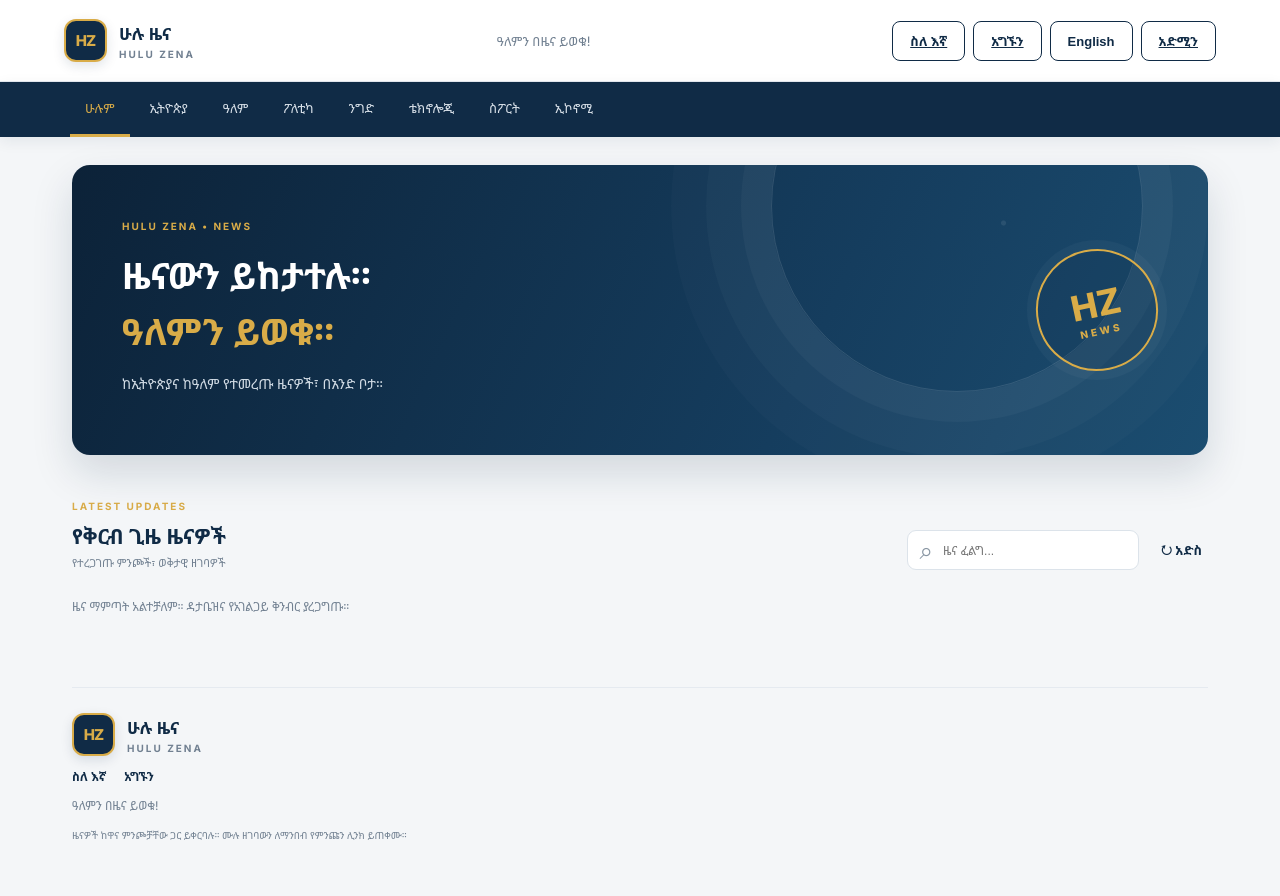
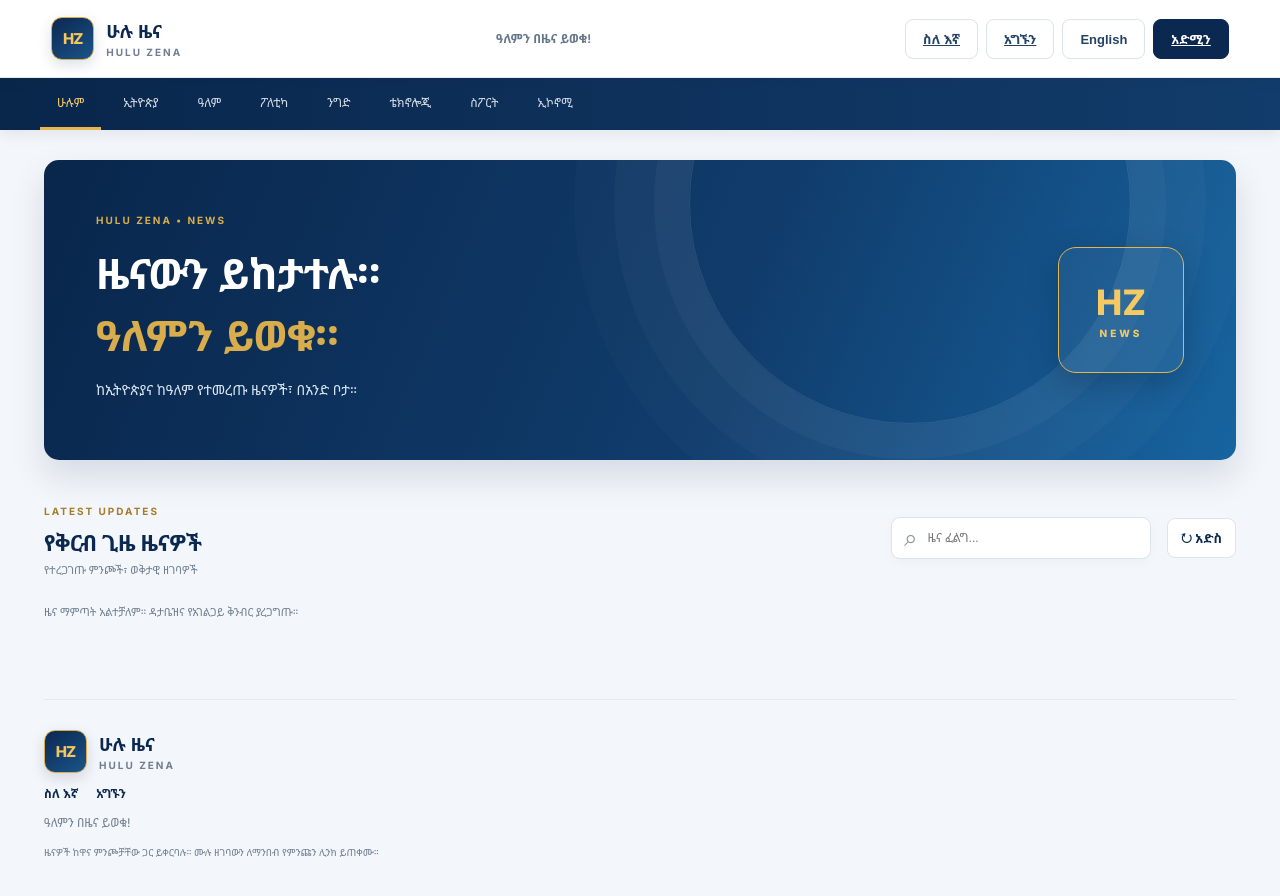
Before and after one commit to birhanubiyadgie23-sys/hulu-zena, a website: page public/index.html in a window 1280 px wide. Drawn offline with Linux system fonts and the light colour scheme; no server answers.

Commit message:
Refresh public HULU ZENA news portal design without flag imagery

```diff
--- a/public/styles.css
+++ b/public/styles.css
@@ -34,3 +34,56 @@ footer{border-top:1px solid var(--line);margin-top:60px;padding:25px 0;color:var
 .footer-links{display:flex;gap:18px;flex-wrap:wrap;margin:12px 0}.footer-links a,.site-links a{color:var(--navy);font-weight:700;text-decoration:none}.footer-links a:hover,.site-links a:hover{text-decoration:underline;color:#9a762d}
 .page-container{max-width:900px;min-height:55vh;margin:0 auto;padding:42px 22px}.page-card{background:#fff;border:1px solid var(--line);border-radius:18px;padding:clamp(24px,5vw,48px);box-shadow:var(--shadow)}.page-card h1{color:var(--navy);font-size:clamp(25px,4vw,36px);margin:10px 0 18px}.page-card p{line-height:2;color:#617080;white-space:pre-line}.page-card .contact-form{margin-top:24px}.site-links{display:flex;gap:10px;flex-wrap:wrap;margin-top:24px}.site-links a{display:inline-flex;padding:9px 14px;border:1px solid var(--line);border-radius:999px}.news-image-placeholder{display:grid;place-items:center;background:linear-gradient(135deg,#102b46,#1b4d70);color:#d9ac48;font:800 36px Inter;letter-spacing:-2px}.reader-footer{max-width:900px;margin:20px auto;padding:20px}
 @media(max-width:700px){.header-actions{flex-wrap:wrap;justify-content:flex-end}.topbar{height:auto;min-height:82px;padding-top:12px;padding-bottom:12px;gap:8px}.page-container{padding:24px 14px}.reader-tools{flex-wrap:wrap;justify-content:flex-end}}
+
+
+/* HULU ZENA public news portal refresh — no flag artwork */
+:root{--navy:#0b2850;--navy2:#143e70;--gold:#d9ad4b;--blue:#1269d9;--ink:#142b45;--paper:#f3f6fa;--muted:#6f7e90;--line:#e4eaf1}
+body{background:var(--paper);color:var(--ink)}
+.topbar{height:78px;padding-inline:max(4vw,20px);position:relative;z-index:5;box-shadow:0 3px 16px #0b28500b}
+.brand-mark{background:linear-gradient(145deg,#0b2850,#1b548a);border-radius:11px;color:#f4c65d;border:1px solid #d9ad4b;box-shadow:0 5px 14px #0b285025}
+.brand b{font-size:18px;letter-spacing:.1px}
+.tagline{font-size:12px;font-weight:600;color:#65758a}
+.header-actions .outline-btn{border-color:#dbe3ed;color:#234365;background:#fff}
+.header-actions .outline-btn:hover{border-color:var(--gold);color:#9b762c;background:#fffaf0}
+.header-actions #adminOpen{background:#0b2850;color:white;border-color:#0b2850}
+.nav{background:linear-gradient(90deg,#09264b,#123c6b);position:relative;z-index:4}
+.nav-inner{max-width:1240px}
+.nav button{padding:16px 17px;font-size:12px}
+.nav button.active,.nav button:hover{color:#ffd36d;border-bottom-color:#e4b84f}
+.container{max-width:1240px;padding:30px 24px}
+.hero{min-height:300px;border-radius:15px;padding:43px 52px;background:linear-gradient(112deg,#09264b 0%,#103c6c 58%,#1764a0 100%);box-shadow:0 16px 34px #0b285020}
+.hero:after{right:105px;top:-178px;width:440px;height:440px;border-color:#ffffff1b;box-shadow:0 0 0 35px #ffffff08,0 0 0 75px #ffffff06,0 0 0 115px #ffffff04}
+.hero-stamp{width:126px;height:126px;border-radius:18px;transform:rotate(0);border:1px solid #e1b64e;background:#ffffff0b;box-shadow:0 10px 30px #00152d40;color:#f5ca63}
+.hero-stamp span{margin-top:4px}
+.hero h1{font-size:clamp(29px,4vw,42px);line-height:1.48;letter-spacing:-.6px}
+.hero p{font-size:14px;color:#dbe7f4}
+.section-head{margin:38px 0 18px;align-items:center}
+.section-head h2{font-size:22px;letter-spacing:-.3px}
+.section-head .eyebrow{color:#a47c2a}
+.section-subtitle{font-size:11px}
+.search-box{height:42px;min-width:260px;border-color:#dce4ee;box-shadow:0 3px 12px #102b4608}
+.search-box:focus-within{border-color:#8db4e8;box-shadow:0 0 0 3px #1269d91a}
+.search-box input{font-size:12px}
+.text-btn{padding:10px 13px;border-radius:8px;background:#fff;border:1px solid #dce4ee}
+.text-btn:hover{background:#f7faff;border-color:#a9bfdb}
+.status{font-size:11px;padding:9px 0 14px}
+.featured-story{margin-bottom:20px}
+.featured-story .news-card{grid-template-columns:minmax(250px,43%) 1fr;column-gap:27px;min-height:310px;padding:25px 30px 24px 0;border:1px solid #e0e7ef;box-shadow:0 8px 25px #102b4610}
+.featured-story .news-image{min-height:310px;max-height:360px;border-radius:11px 0 0 11px}
+.featured-story h3{font-size:22px;line-height:1.7;margin-top:13px}
+.featured-story p{font-size:13px;line-height:2}
+.featured-label{top:13px;left:13px;background:#e6b84d;color:#172e49;border-radius:5px;padding:8px 12px}
+.news-list{grid-template-columns:repeat(3,minmax(0,1fr));gap:19px}
+.news-card{border:1px solid #e4eaf1;border-radius:12px;padding:19px;box-shadow:0 5px 18px #102b460b;min-height:275px}
+.news-card:hover{transform:translateY(-4px);box-shadow:0 15px 30px #102b4617;border-color:#d5dfeb}
+.news-image{height:172px;width:calc(100% + 38px);margin:-19px -19px 16px;border-radius:12px 12px 0 0}
+.news-card h3{font-size:14px;line-height:1.85;margin:11px 0}
+.news-card p{font-size:11px;line-height:1.95}
+.category-tag{background:#f8f0dc;color:#8a6929;font-size:9px;font-weight:700;letter-spacing:.2px}
+.card-meta{font-size:9px;flex-wrap:wrap}
+.read-link{display:inline-flex;align-items:center;gap:5px;color:#155aab;font-size:11px}
+.read-link:hover{color:#a77a25}
+footer{margin-top:66px;padding:30px 0 25px}
+.footer-links a{font-size:12px}
+@media(max-width:850px){.container{padding:22px 18px}.hero{padding:34px}.featured-story .news-card{grid-template-columns:38% 1fr;column-gap:20px}.news-list{gap:14px}}
+@media(max-width:600px){.topbar{min-height:76px}.container{padding:17px 13px}.hero{min-height:225px;padding:25px 22px;border-radius:12px}.hero h1{font-size:27px}.hero-stamp{display:none}.section-head{margin:28px 0 14px}.search-box{min-width:0}.featured-story .news-card{padding:16px;gap:0}.featured-story .news-image{width:calc(100% + 32px);height:185px;margin:-16px -16px 15px}.news-list{grid-template-columns:1fr;gap:14px}.news-card{min-height:0}.news-image{height:190px}.header-actions .outline-btn{padding:7px 9px;font-size:10px}}
```
